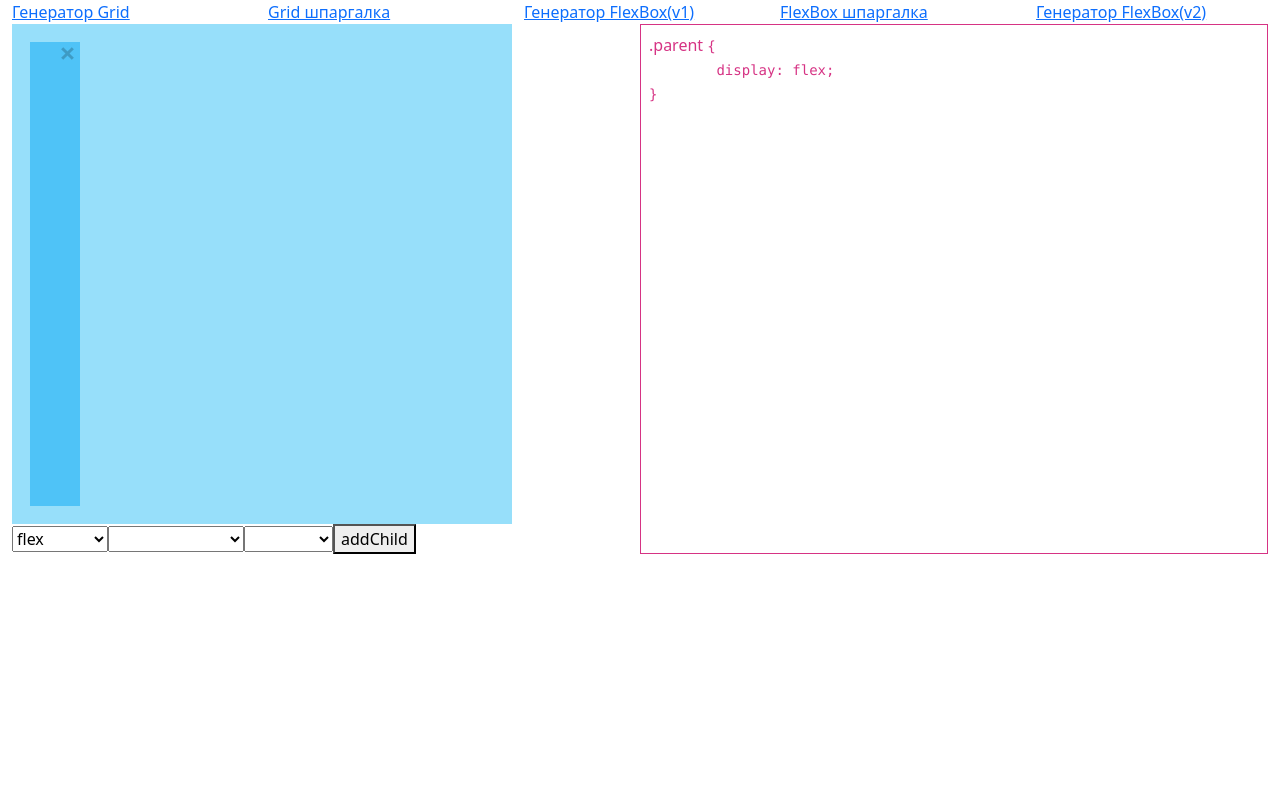
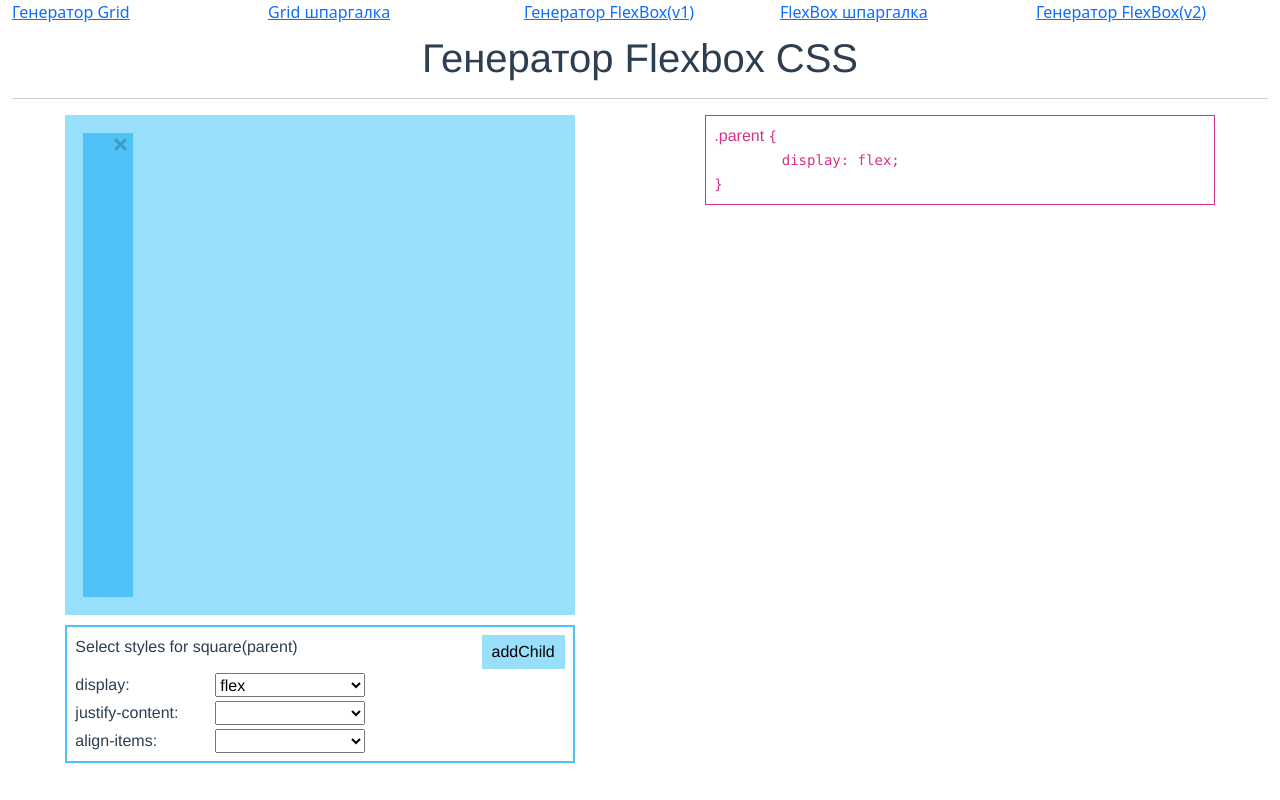
Before and after one commit to Tkachyshyn-Andrei/test_flexbox_shpargalka, a Vue app: page /#/VFlexExample in a window 1280 px wide. Built offline with nearby package versions, Linux system fonts and the light colour scheme.

Commit message:
fix style to select

```diff
--- a/src/views/FlexBox.vue
+++ b/src/views/FlexBox.vue
@@ -94,7 +94,7 @@ export default {
   -webkit-font-smoothing: antialiased;
   -moz-osx-font-smoothing: grayscale;
   color: #2c3e50;
-  margin-top: 60px;
+  margin-top: 10px;
 }
 
 h1 {
--- a/src/views/FlexBoxGenerator.vue
+++ b/src/views/FlexBoxGenerator.vue
@@ -152,7 +152,7 @@ export default {
   -webkit-font-smoothing: antialiased;
   -moz-osx-font-smoothing: grayscale;
   color: #2c3e50;
-  margin-top: 60px;
+  margin-top: 10px;
 }
 
 h1 {
--- a/src/views/VFlexExample.vue
+++ b/src/views/VFlexExample.vue
@@ -1,7 +1,9 @@
 <template>
-  <div>
-    <div class="d-flex justify-content-between">
-      <div class="col-6">
+  <div class="generator-page">
+    <h1>Генератор Flexbox CSS</h1>
+    <hr>
+    <div class="row justify-content-around">
+      <div class="col-12 col-md-6 col-xl-5">
         <div class="parent-block">
           <div :style="parentStyle" class="square">
             <div v-for="(child, index) in children" :key="index"
@@ -14,36 +16,60 @@
           </div>
         </div>
         <div>
+          <div class="select-parent-style p-2">
+            <div class="d-flex w-100 justify-content-between mb-1">
+              Select styles for square(parent)
+              <button @click="addChild">addChild</button>
+            </div>
+            <div>
+              <div class="mb-1 d-flex">
+                <div class="label">display:</div>
                 <select v-model="display">
                   <option v-for="value in styles.display" :key="value">{{ value }}</option>
                 </select>
+              </div>
+              <div class="mb-1 d-flex">
+                <div class="label">justify-content:</div>
                 <select v-model="justifyContent">
                   <option v-for="value in styles.justifyContent" :key="value">{{ value }}</option>
                 </select>
+              </div>
+              <div class="d-flex">
+                <div class="label">align-items:</div>
                 <select v-model="alignItems">
                   <option v-for="value in styles.alignItems" :key="value">{{ value }}</option>
                 </select>
-          <button @click="addChild">addChild</button>
-          <div v-if="activeChild">
-            <div>
-              <button @click="addInput">+</button>
+              </div>
+            </div>
+          </div>
+          <div v-if="activeChild" class="p-2 child-input-style">
+            <div class="d-flex">
+              <div class="w-75">
+                Input styles for rectangle(child)
+              </div>
+              <div class="w-25 buttons-input">
+                <button class="me-2" @click="addInput">+</button>
                 <button @click="deleteInput">-</button>
               </div>
-            <div class="col-8">
+            </div>
+            <div class="pt-1">
               <input v-for="(input, index) in activeChild.style" :key="index" :value="input"
                      @input="$set(activeChild.style,index, $event.target.value)"
+                     class="mb-1"
               />
             </div>
           </div>
         </div>
       </div>
-      <div class="col-6 code p-2">
+      <div class="col-12 col-md-6 col-xl-5 ">
+        <div class="code p-2">
           <div>
             .parent
             <code style="white-space: pre" v-html="showParentStyle"/>
           </div>
-        <div v-if="activeChild">
+          <div v-if="showChildStyle">
             <code style="white-space: pre" v-html="showChildStyle"/>
+          </div>
         </div>
       </div>
     </div>
@@ -137,9 +163,20 @@ export default {
 </script>
 
 <style scoped>
+.generator-page {
+  font-family: Avenir, Helvetica, Arial, sans-serif;
+  -webkit-font-smoothing: antialiased;
+  -moz-osx-font-smoothing: grayscale;
+  color: #2c3e50;
+  margin-top: 10px;
+}
+
+h1 {
+  text-align: center;
+}
+
 .parent-block {
   height: 500px;
-  width: 500px;
 }
 
 .square {
@@ -160,6 +197,7 @@ input {
 
 .active-child {
   background: green;
+  border: 2px solid black;
 }
 
 .code {
@@ -197,4 +235,32 @@ input {
 .deleteChild::after {
   transform: rotate(-45deg);
 }
+
+.child-input-style {
+  border: 2px solid #4fc3f7;
+}
+
+.buttons-input {
+  text-align: end;
+}
+
+.select-parent-style {
+  margin-top: 10px;
+  margin-bottom: 10px;
+  border: 2px solid #4fc3f7;
+}
+
+button {
+  background-color: #97dffa;
+  border: none;
+  padding: 5px 10px;
+}
+
+.label {
+  width: 140px;
+}
+
+select {
+  width: 150px;
+}
 </style>
```
Lines whose indentation alone changed are shown as unchanged.
